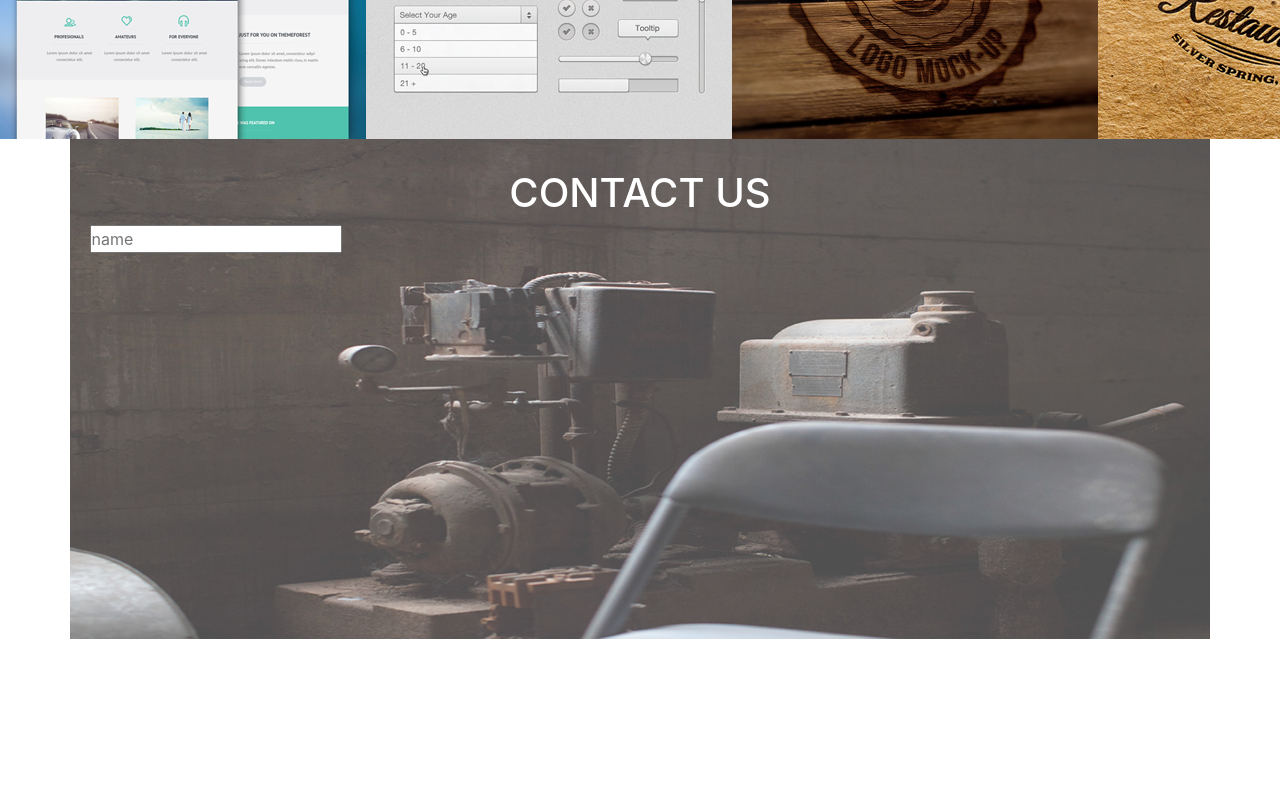
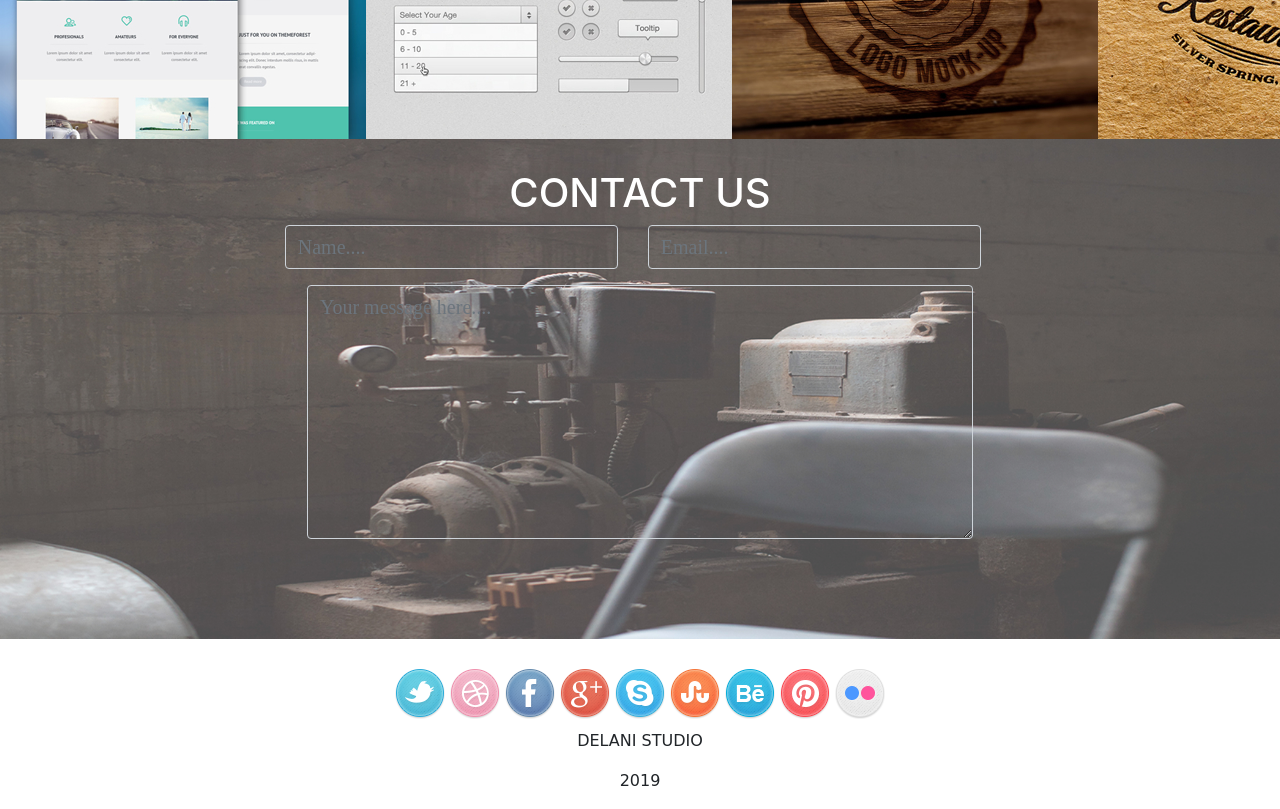
Before and after one commit to MichaelNjoroge254/Delani-studio, a plain HTML site: page index.html in a window 1280 px wide. Shown: the part 2140-2949 px from the top of the page. Before the commit the page ends 2779 px from the top, so only its background shows below. Drawn offline with nearby package versions, Linux system fonts and the light colour scheme; a script that the page names is missing; files whose address does not match are found by name; a web font is replaced by a local one.

Commit message:
add html file changes

```diff
--- a/index.html
+++ b/index.html
@@ -78,7 +78,8 @@
                 <div>PRODUCT MANAGEMENT</div>
             </div>
         </div>
-
+        </div>
+        </div>
     </div>
 
     <!-- Portfolio section -->
@@ -117,13 +118,39 @@
 
     <!-- Contact section  -->
 
-        <div class="container" id="contact">
+    <div class="contact" id="contact">
+        <div class="container">
             <h1>CONTACT US</h1>
-            <label for="name"></label>
-            <input type="name" placeholder="name" required>
-
+            <form id="form34A" action="https://gmail.us3.list-manage.com/subscribe/post" method="POST">
+                <input type="hidden" name="u" value="e71bed4d6ae5a7c984dfe28b0">
+                <input type="hidden" name="id" value="dbf7e27685">
+                <div class="form-group form-inline">
+                  <input type="text" class="form-control" placeholder = "Name...." name="MERGE1" id="MERGE1" size="25" value="">
+                  <input type="email" class="form-control"  placeholder = "Email...." autocapitalize="off" autocorrect="off" name="MERGE0" id="MERGE0" size="25" value="">
                 </div>
-
+                <div class="form-group">
+                  <textarea class="form-control" rows="8" id="comment" placeholder = "Your message here...."></textarea>
+                </div>
+                <!-- <button type="submit" class="btn btn-primary col-md-1">Submit</button> -->
+              </form>
+        </div>
+    </div>
+    <footer>
+        <img src="images/social_icons/twitter.png" alt="twitter">
+        <img src="images/social_icons/dribble.png" alt="dribble">
+        <img src="images/social_icons/facebook.png" alt="facebook">
+        <img src="images/social_icons/g_plus.png" alt="g_plus">
+        <img src="images/social_icons/skype.png" alt="skype">
+        <img src="images/social_icons/stumble_upon.png" alt="stumble_upon">
+        <img src="images/social_icons/behance.png" alt="behance">
+        <img src="images/social_icons/pinterest.png" alt="pinterest">
+        <img src="images/social_icons/flickr.png" alt="flickr">
+        <!-- <img src="images/social_icons/you_tube.png" alt=""> -->
+        <p>DELANI STUDIO</p>
+        <p>2019</p>
+      </footer>
+      <script type="text/javascript" src="//downloads.mailchimp.com/js/signup-forms/popup/unique-methods/embed.js" data-dojo-config="usePlainJson: true, isDebug: false"></script><script type="text/javascript">window.dojoRequire(["mojo/signup-forms/Loader"], function(L) { L.start({"baseUrl":"mc.us3.list-manage.com","uuid":"e71bed4d6ae5a7c984dfe28b0","lid":"dbf7e27685","uniqueMethods":true}) })</script>
+      <script src="js/jquery-3.4.1.js"></script>
     <script src="script.js"></script>
 </body>
 
```
Lines whose indentation alone changed are shown as unchanged.
